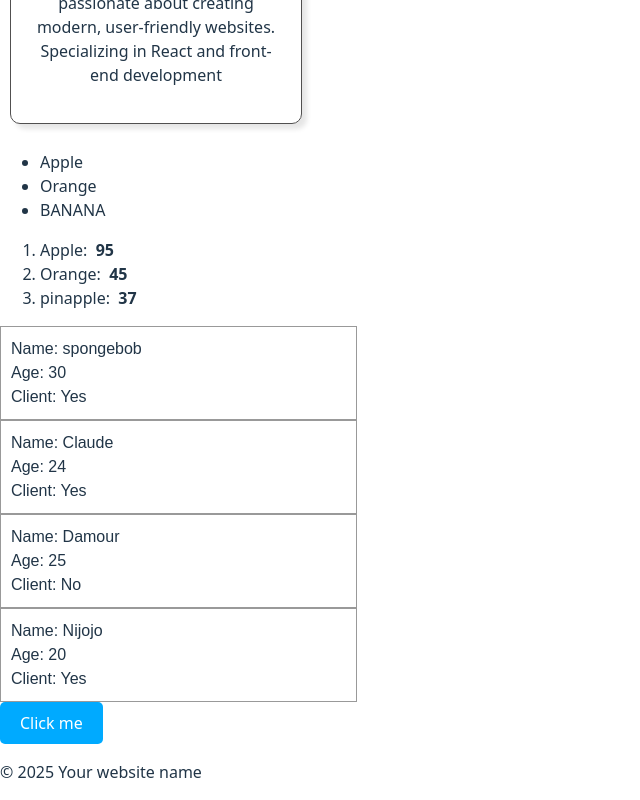
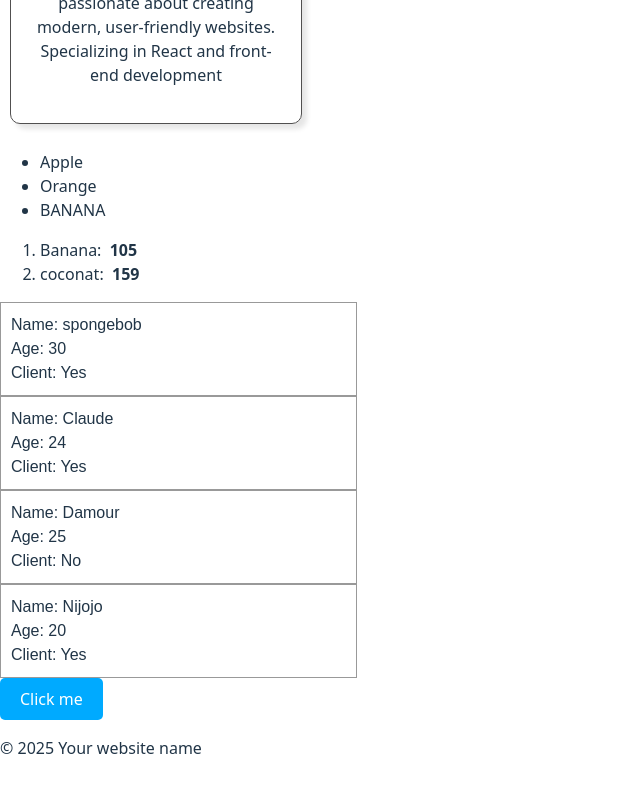
Before and after one commit to Josiane05/my-react-app2, a React (Vite) app: page / in a window 1280 px wide. Shown: the part 708-1508 px from the top of the page, without its empty margins (0-640 px from the left). After the commit the page ends 1484 px from the top, so only its background shows below. Built offline with nearby package versions, Linux system fonts and the light colour scheme.

Commit message:
filter object by certain criteria

```diff
--- a/src/List.jsx
+++ b/src/List.jsx
@@ -12,11 +12,14 @@ function List(){
     //fruits.sort((a, b) => a.calories - b.calories); // NUMERIC
     // fruits.sort((a, b) => b.calories - a.calories); // REVERSE NUMERIC
 
-    const lowCalFruits = fruits.filter(fruit => fruit.calories < 100);
+    //const lowCalFruits = fruits.filter(fruit => fruit.calories < 100); //LOWCALFRUITS
+     const highCalFruits = fruits.filter(fruit => fruit.calories >= 100);
 
-    const listItems = lowCalFruits.map(lowCalFruits => <li key={lowCalFruits.id}>
-                                                       {lowCalFruits.name}: &nbsp;
-                                                       <b>{lowCalFruits.calories}</b></li>);
+
+
+    const listItems = highCalFruits.map(highCalFruits => <li key={highCalFruits.id}>
+                                                       {highCalFruits.name}: &nbsp;
+                                                       <b>{highCalFruits.calories}</b></li>);
 
     return(<ol>{listItems}</ol>);
 }
```
